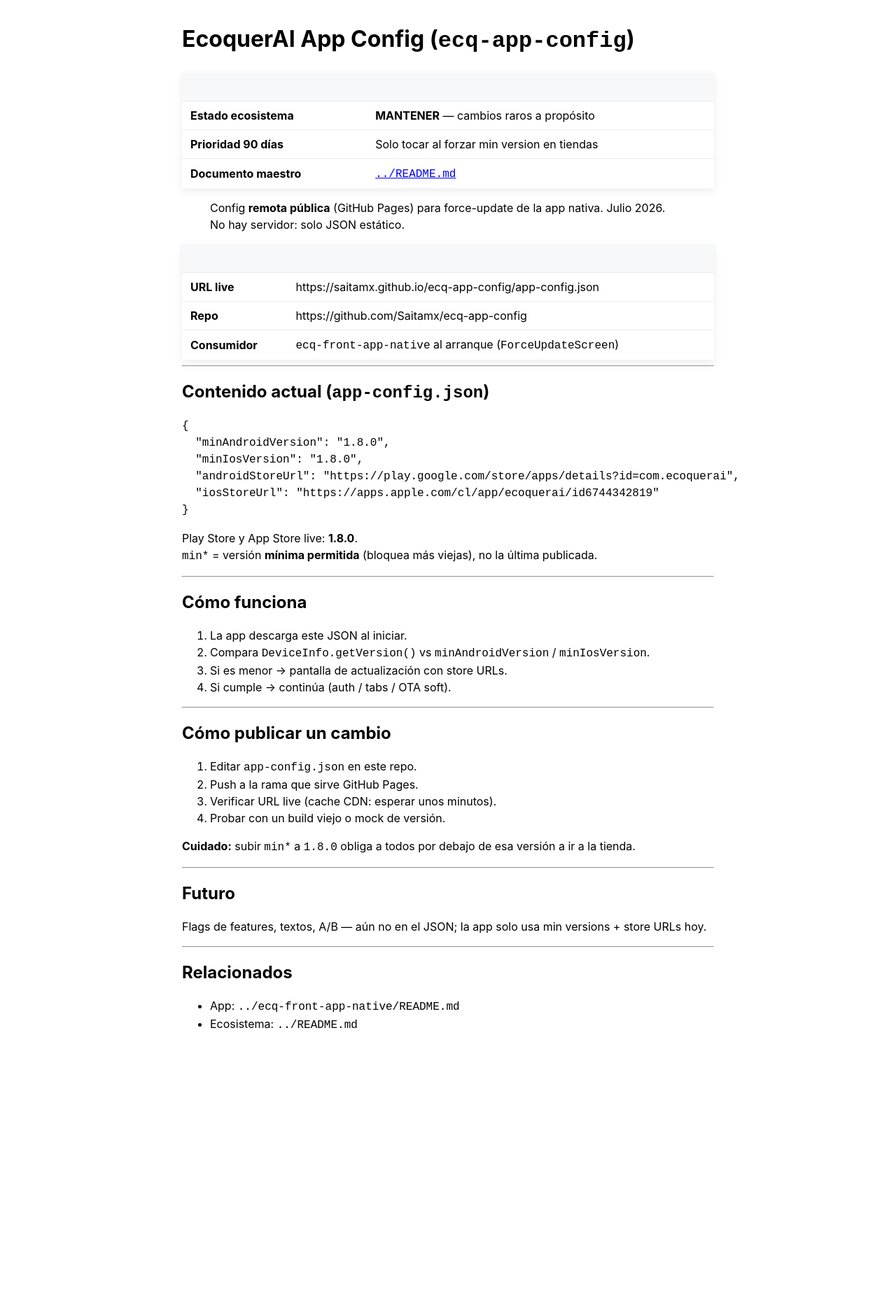
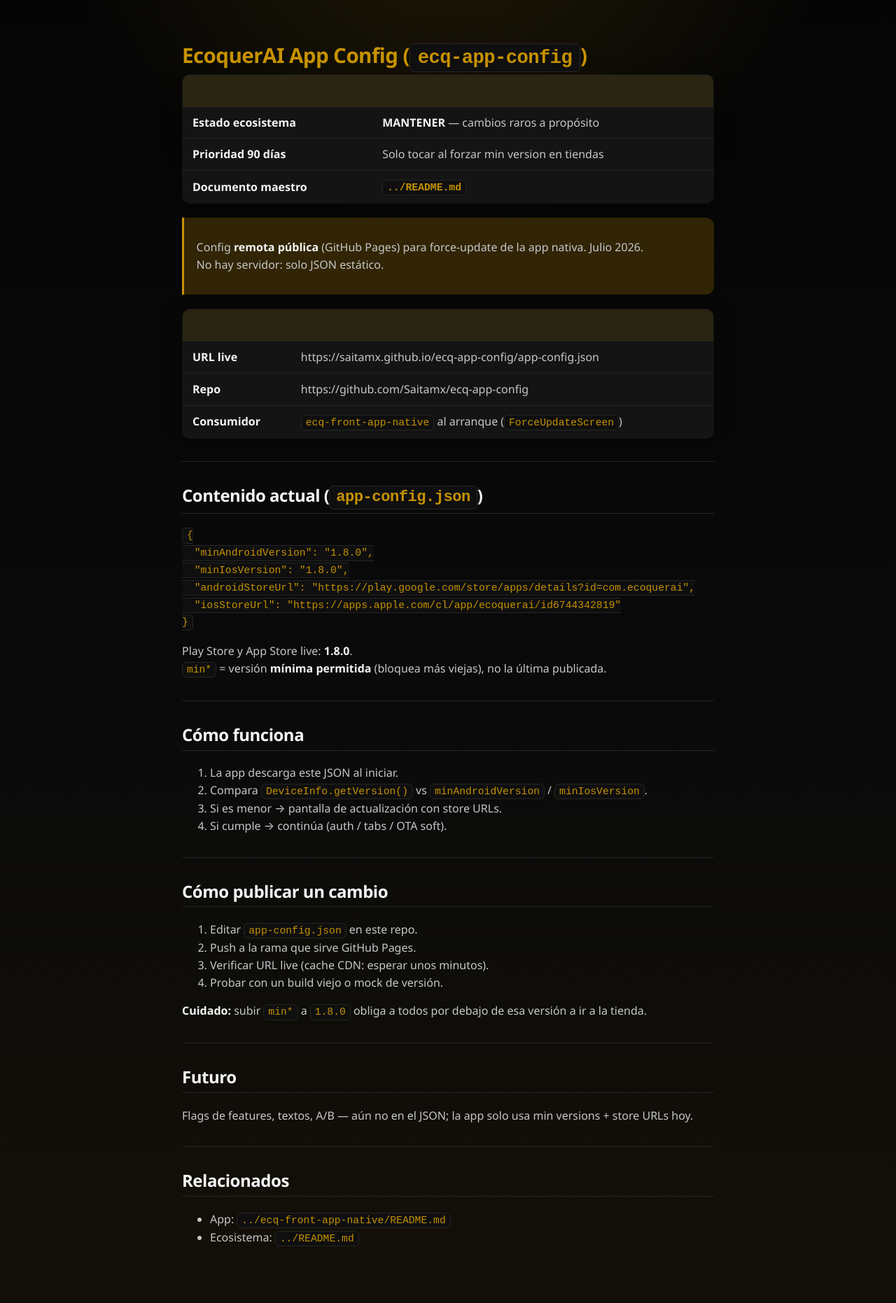
Before and after one commit to Saitamx/ecq-app-config, a Jekyll site: the page built from README.md, in a window 1280 px wide. Shown: the whole page at 70% size. Built offline with Jekyll 4.4.1, drawn with Linux system fonts in a browser that asks for light colours; our own code applies the rules of GitHub Pages for plain Markdown files; before the commit the page ends 1509 px from its top, so only the background shows below that.

Commit message:
Align Pages branding with app (dark + gold) and polish layout meta.
Co-authored-by: Cursor <cursoragent@cursor.com>

```diff
--- a/_layouts/default.html
+++ b/_layouts/default.html
@@ -3,9 +3,9 @@
 <html lang="es">
   <head>
     <meta charset="utf-8" />
-    <title>{{ page.title }}</title>
-
-    <!-- Reset & custom styles -->
+    <meta name="viewport" content="width=device-width, initial-scale=1" />
+    <meta name="theme-color" content="#050505" />
+    <title>{{ page.title }} · EcoquerAI</title>
     <link
       rel="stylesheet"
       href="https://cdnjs.cloudflare.com/ajax/libs/normalize/8.0.1/normalize.min.css"
--- a/assets/css/custom.css
+++ b/assets/css/custom.css
@@ -1,44 +1,145 @@
-/* C:\ecoquerai\ecq-app-config\assets\css\custom.css */
+/* C:\ecoquerai\ecq-app-config\assets\css\custom.css
+   Brand: negro #050505 + dorado #C69200 (alineado a la app) */
 
-/* Contenedor centrado */
-main {
-  max-width: 760px;
-  margin: 2rem auto;
-  font-family: -apple-system, BlinkMacSystemFont, "Segoe UI", Roboto, Oxygen,
-    Ubuntu, Cantarell, "Open Sans", "Helvetica Neue", sans-serif;
-  line-height: 1.5;
+:root {
+  --bg: #050505;
+  --bg-soft: #0f0f0f;
+  --bg-elevated: #141414;
+  --text: #f5f5f5;
+  --text-muted: #999999;
+  --accent: #c69200;
+  --accent-muted: rgba(198, 146, 0, 0.22);
+  --accent-border: rgba(198, 146, 0, 0.45);
+  --border: #252525;
 }
 
-/* Tablas estilizadas */
+html {
+  background: var(--bg);
+}
+
+body {
+  margin: 0;
+  min-height: 100vh;
+  background:
+    radial-gradient(ellipse 80% 50% at 50% -10%, rgba(198, 146, 0, 0.16), transparent 55%),
+    linear-gradient(180deg, #050505 0%, #0a0a0a 55%, #141008 100%);
+  color: var(--text);
+  font-family: "Segoe UI", system-ui, -apple-system, BlinkMacSystemFont, sans-serif;
+  line-height: 1.55;
+}
+
+main,
+main.container {
+  max-width: 760px;
+  margin: 0 auto;
+  padding: 2.5rem 1.25rem 4rem;
+}
+
+h1,
+h2,
+h3,
+h4 {
+  color: var(--text);
+  line-height: 1.3;
+  font-weight: 800;
+  letter-spacing: -0.02em;
+}
+
+h1 {
+  color: var(--accent);
+  font-size: 1.85rem;
+  margin-bottom: 0.35rem;
+}
+
+h2 {
+  margin-top: 2rem;
+  padding-bottom: 0.4rem;
+  border-bottom: 1px solid var(--border);
+}
+
+a {
+  color: var(--accent);
+  text-decoration: none;
+  font-weight: 600;
+}
+
+a:hover {
+  text-decoration: underline;
+}
+
+p,
+li {
+  color: #c7c7c7;
+}
+
+strong {
+  color: var(--text);
+}
+
+hr {
+  border: none;
+  border-top: 1px solid var(--border);
+  margin: 2rem 0;
+}
+
+/* Tablas */
 table {
   width: 100%;
   border-collapse: collapse;
-  box-shadow: 0 4px 12px rgba(0, 0, 0, 0.08);
+  background: var(--bg-elevated);
+  border: 1px solid var(--border);
+  border-radius: 12px;
+  overflow: hidden;
+  box-shadow: 0 8px 28px rgba(0, 0, 0, 0.35);
 }
 
 th,
 td {
-  padding: 8px 12px;
-  border-bottom: 1px solid #eaeaea;
+  padding: 10px 14px;
+  border-bottom: 1px solid var(--border);
 }
 
 th {
-  background: #f6f8fa;
+  background: rgba(198, 146, 0, 0.12);
+  color: var(--accent);
   text-align: left;
+  font-weight: 700;
+}
+
+td {
+  color: #c7c7c7;
 }
 
 tr:last-child td {
   border-bottom: none;
 }
 
-/* Centra imágenes dentro de div align="center" */
+tr:hover td {
+  background: rgba(198, 146, 0, 0.05);
+}
+
+code {
+  background: var(--bg-soft);
+  color: var(--accent);
+  padding: 0.15em 0.4em;
+  border-radius: 6px;
+  border: 1px solid var(--border);
+  font-size: 0.92em;
+}
+
 div[align="center"] img {
   margin-bottom: 1rem;
+  border-radius: 16px;
+  border: 1px solid var(--accent-border);
+  box-shadow: 0 0 0 6px var(--accent-muted);
 }
 
-/* Emoji un poco más grandes en títulos */
-h2,
-h3,
-h4 {
-  line-height: 1.3;
+/* Badge / callout feel for version notes */
+blockquote {
+  margin: 1.25rem 0;
+  padding: 0.9rem 1.1rem;
+  background: var(--accent-muted);
+  border-left: 3px solid var(--accent);
+  border-radius: 0 12px 12px 0;
+  color: var(--text);
 }
```
